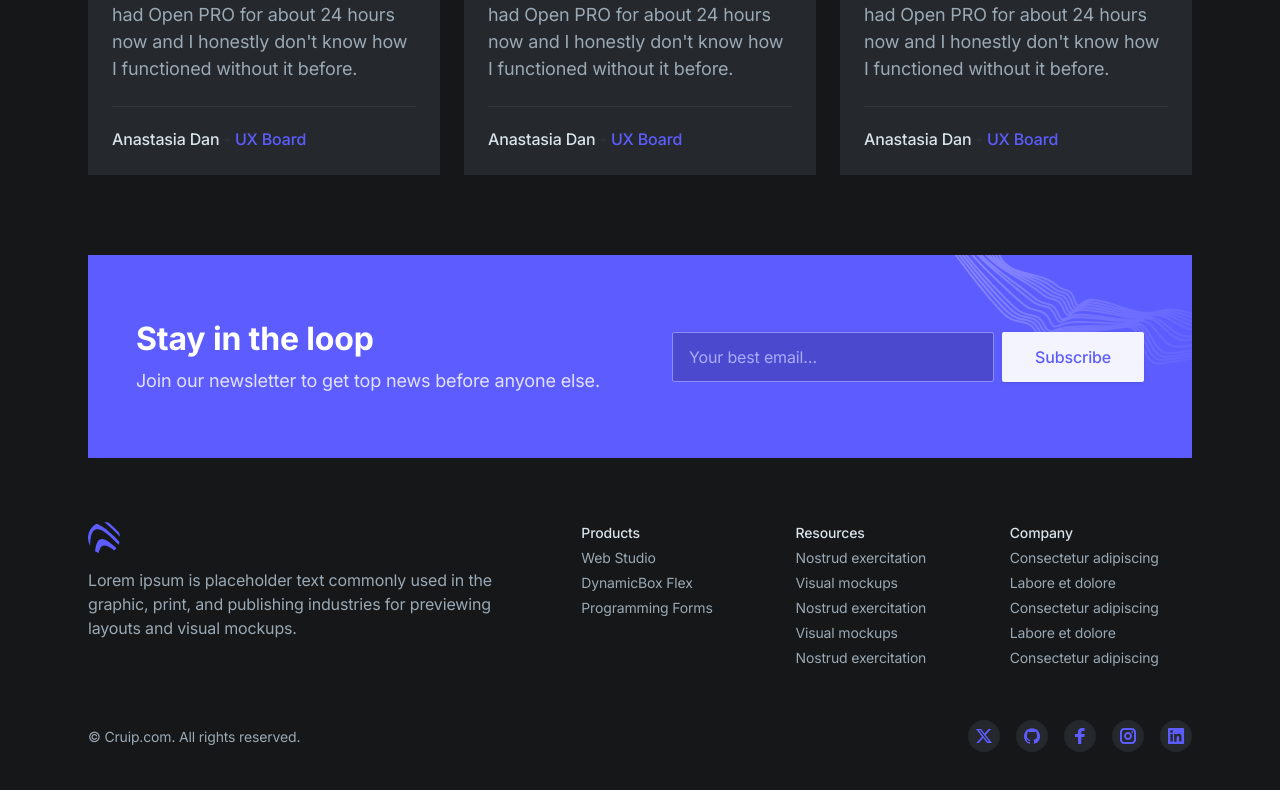
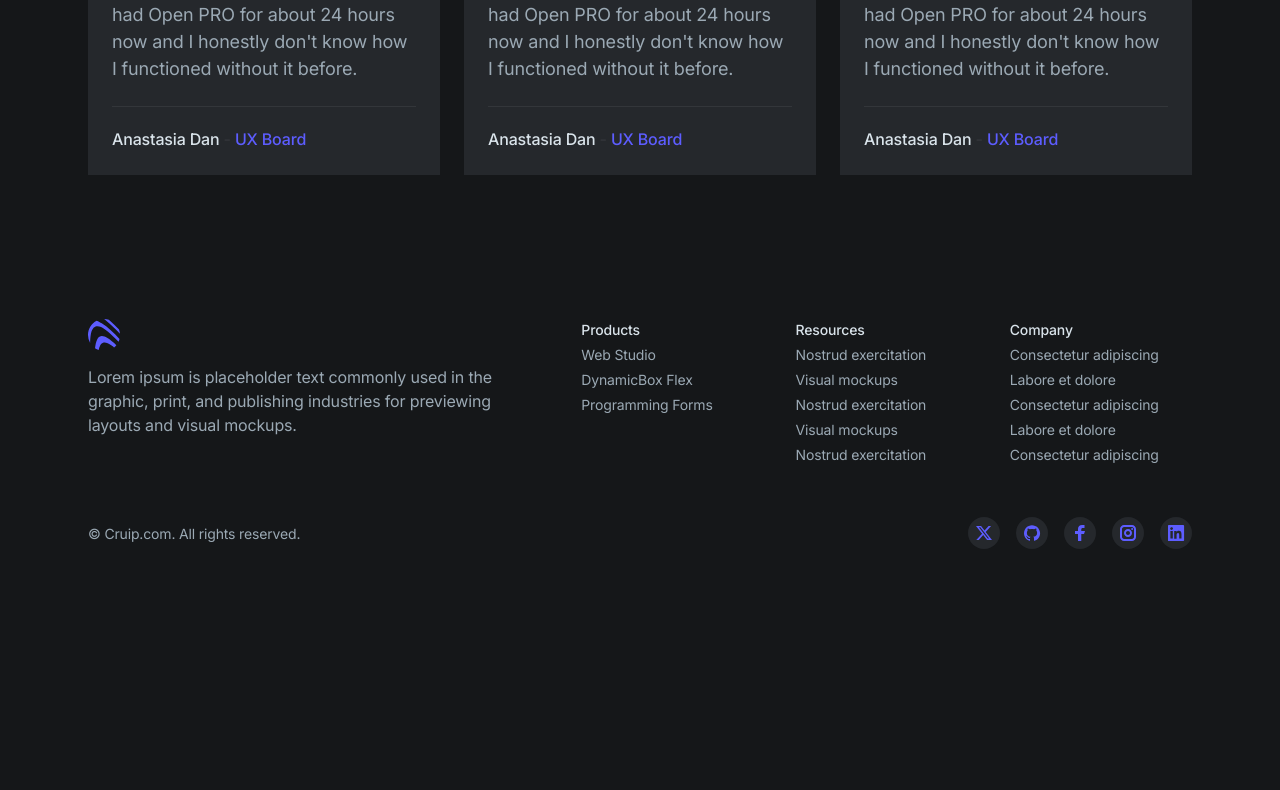
Before and after one commit to CesarEtam/CesarEtam.github.io, a Next.js app: page / in a window 1280 px wide. Shown: the part 4257-5047 px from the top of the page. After the commit the page ends 4870 px from the top, so only its background shows below. Built offline with nearby package versions, Linux system fonts and the light colour scheme.

Commit message:
Remoção da Newsletter

```diff
--- a/app/(default)/page.tsx
+++ b/app/(default)/page.tsx
@@ -16,7 +16,7 @@ export default function Home() {
       <Features />
       <Zigzag />
       <Testimonials />
-      <Newsletter />
+      {/* Remoção da Newsletter <Newsletter /> */}
     </>
   )
 }
```
